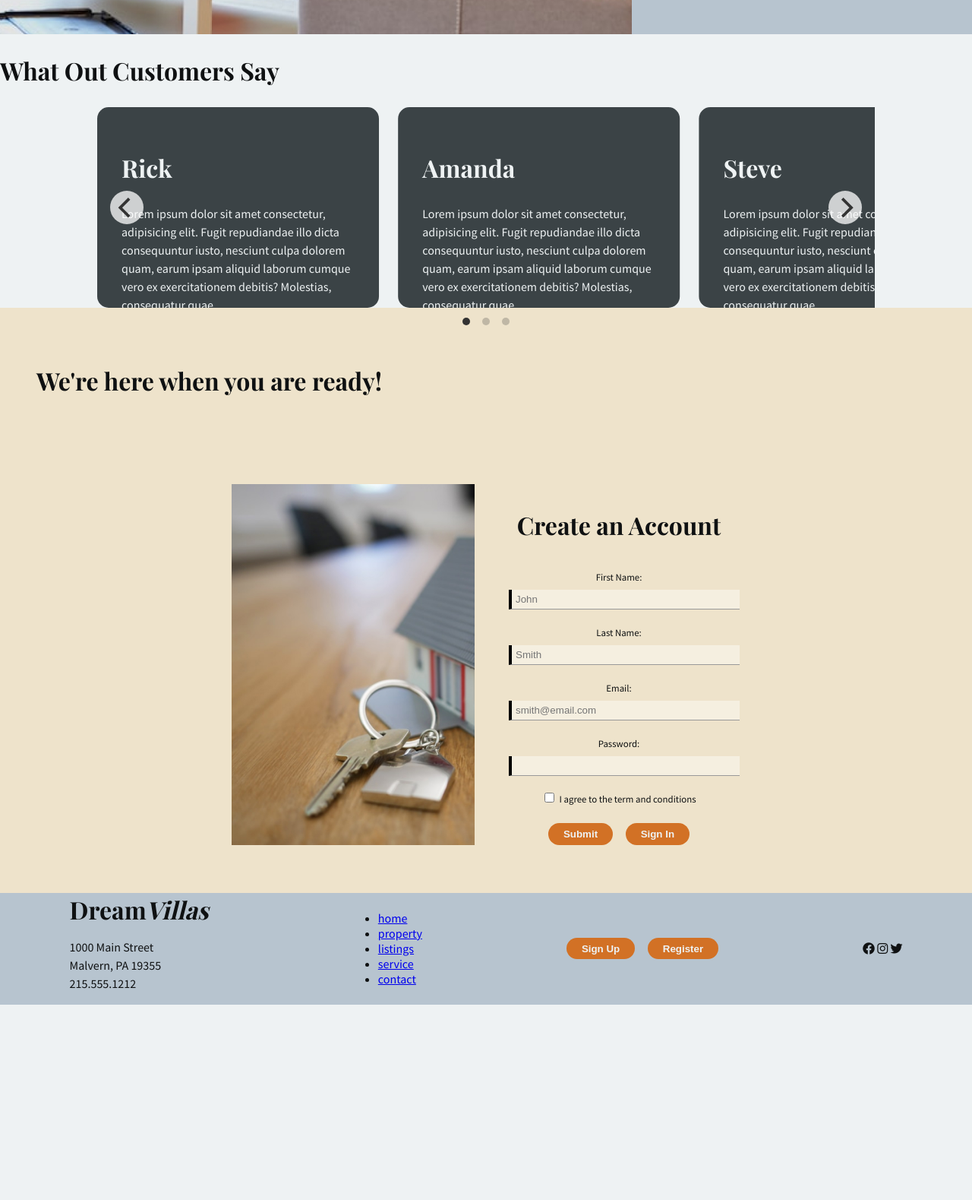
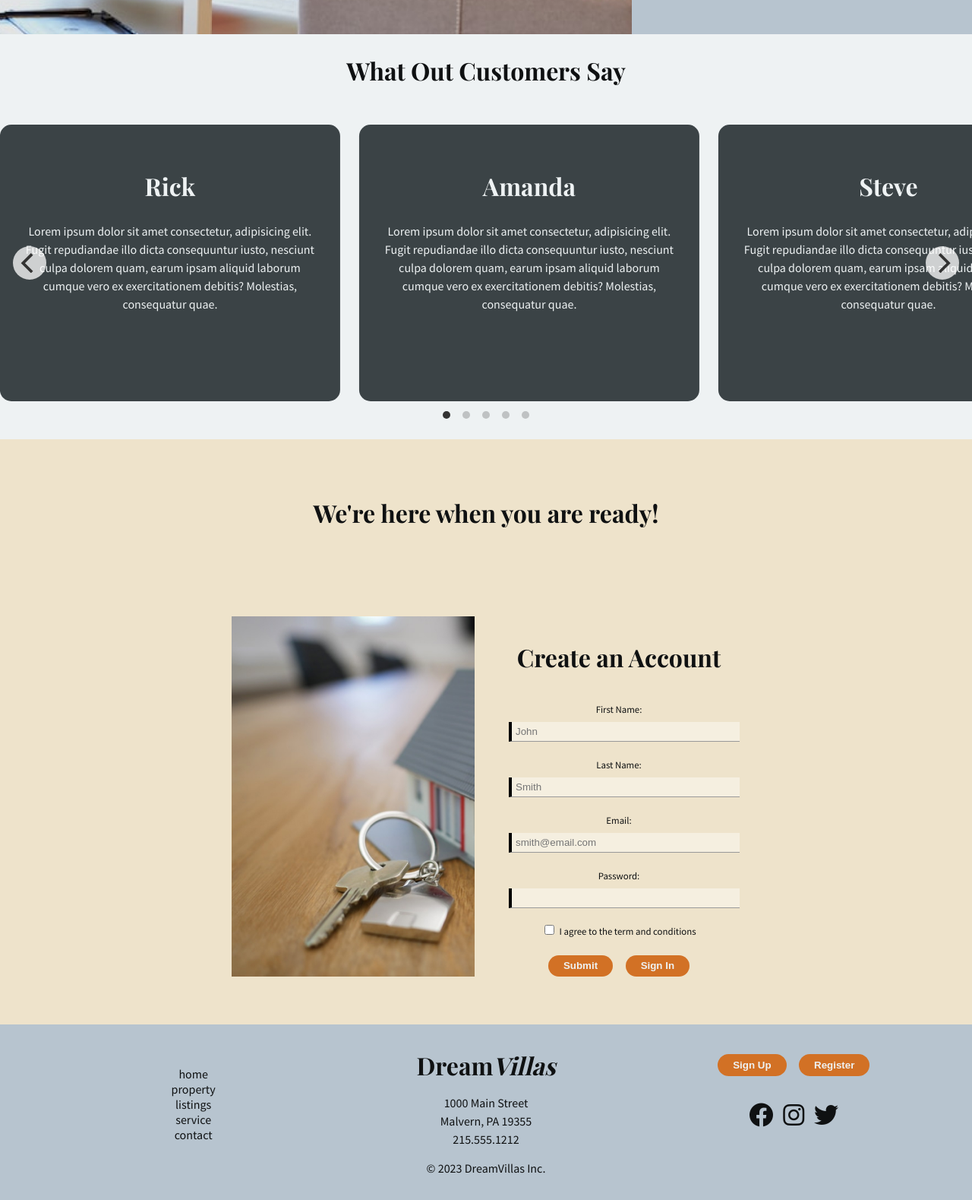
Before and after one commit to copestakes/dreamvilla-landing-page, a plain HTML site: page index.html in a window 1280 px wide. Shown: the part 3158-4737 px from the top of the page at 76% size. Before the commit the page ends 4480 px from the top, so only its background shows below. Drawn offline with nearby package versions, Linux system fonts and the light colour scheme; a web font is replaced by a local one.

Commit message:
updated footer

```diff
--- a/index.html
+++ b/index.html
@@ -210,6 +210,24 @@
                         Molestias, consequatur quae.</p>
                 </div>
 
+                <div class="carousel-cell">
+                    <h2>Kelly</h2>
+                    <p>Lorem ipsum dolor sit amet consectetur, adipisicing elit. Fugit repudiandae illo dicta
+                        consequuntur
+                        iusto, nesciunt culpa dolorem quam, earum ipsam aliquid laborum cumque vero ex exercitationem
+                        debitis?
+                        Molestias, consequatur quae.</p>
+                </div>
+
+                <div class="carousel-cell">
+                    <h2>Michael</h2>
+                    <p>Lorem ipsum dolor sit amet consectetur, adipisicing elit. Fugit repudiandae illo dicta
+                        consequuntur
+                        iusto, nesciunt culpa dolorem quam, earum ipsam aliquid laborum cumque vero ex exercitationem
+                        debitis?
+                        Molestias, consequatur quae.</p>
+                </div>
+
             </div>
         </div>
     </section>
@@ -264,12 +282,7 @@
     </section>
 
     <footer>
-        <div class="contact-info">
-            <h4>Dream<span>Villas</span></h4>
-            <p>1000 Main Street <br>
-                Malvern, PA 19355 <br>
-                215.555.1212</p>
-        </div>
+        <div class="footer-top">
 
             <div class="site-map">
                 <ul>
@@ -281,11 +294,18 @@
                 </ul>
             </div>
 
-        <div class="footer-buttons">
+            <div class="contact-info">
+                <h4>Dream<span>Villas</span></h4>
+                <p>1000 Main Street <br>
+                    Malvern, PA 19355 <br>
+                    215.555.1212</p>
+            </div>
+
+
+            <div>
                 <div class="buttons">
                     <button>Sign Up</button>
                     <button>Register</button>
-            </div>
                 </div>
 
                 <div class="social-media">
@@ -293,6 +313,10 @@
                     <i class="fa-brands fa-instagram"></i>
                     <i class="fa-brands fa-twitter"></i>
                 </div>
+            </div>
+        </div>
+
+        <div class="copyright">&copy; 2023 DreamVillas Inc.</div>
     </footer>
 
 
--- a/style.css
+++ b/style.css
@@ -211,6 +211,10 @@ header > * {
   font-size: 8em;
 }
 
+.testimonials {
+  text-align: center;
+}
+
 .form-container {
   margin: 100px auto 0;
   width: 700px;
@@ -234,6 +238,7 @@ form {
   /* width: 300px; */
   background: var(--secondary-color);
   padding: 3em;
+  text-align: center;
 }
 
 form div {
@@ -254,25 +259,57 @@ form input {
   background: rgba(255, 255, 255, 0.4);
 }
 
-footer {
-  display: flex;
-  justify-content: space-around;
-  align-items: center;
-  background: var(--primary-color);
-}
-
 .agree input {
   width: auto;
 }
 
+footer {
+  padding: 2em;
+  background: var(--primary-color);
+  text-align: center;
+}
+
+.footer-top {
+  display: flex;
+  justify-content: space-between;
+  align-items: center;
+}
+
+.footer-top > * {
+  flex: 1;
+}
+
+footer li {
+  list-style-type: none;
+}
+
+footer a {
+  text-decoration: none;
+  color: var(--gray-900);
+}
+
+footer a:hover {
+  color: var(--gray-100);
+}
+
+.social-media {
+  color: var(--gray-900);
+  font-size: 2em;
+  padding: 1em;
+}
+
+.social-media i {
+  /* display: inline-block; */
+  padding: 0.1em;
+}
+
 .main-carousel {
-  width: 80%;
-  margin: 0 auto;
+  margin: 50px auto;
 }
 
 .carousel-cell {
   width: 30%;
-  height: 200px; /* height of carousel */
+  height: 300px; /* height of carousel */
   margin-right: 25px;
   background: var(--gray-700);
   border-radius: 15px;
```
Lines whose indentation alone changed are shown as unchanged.
